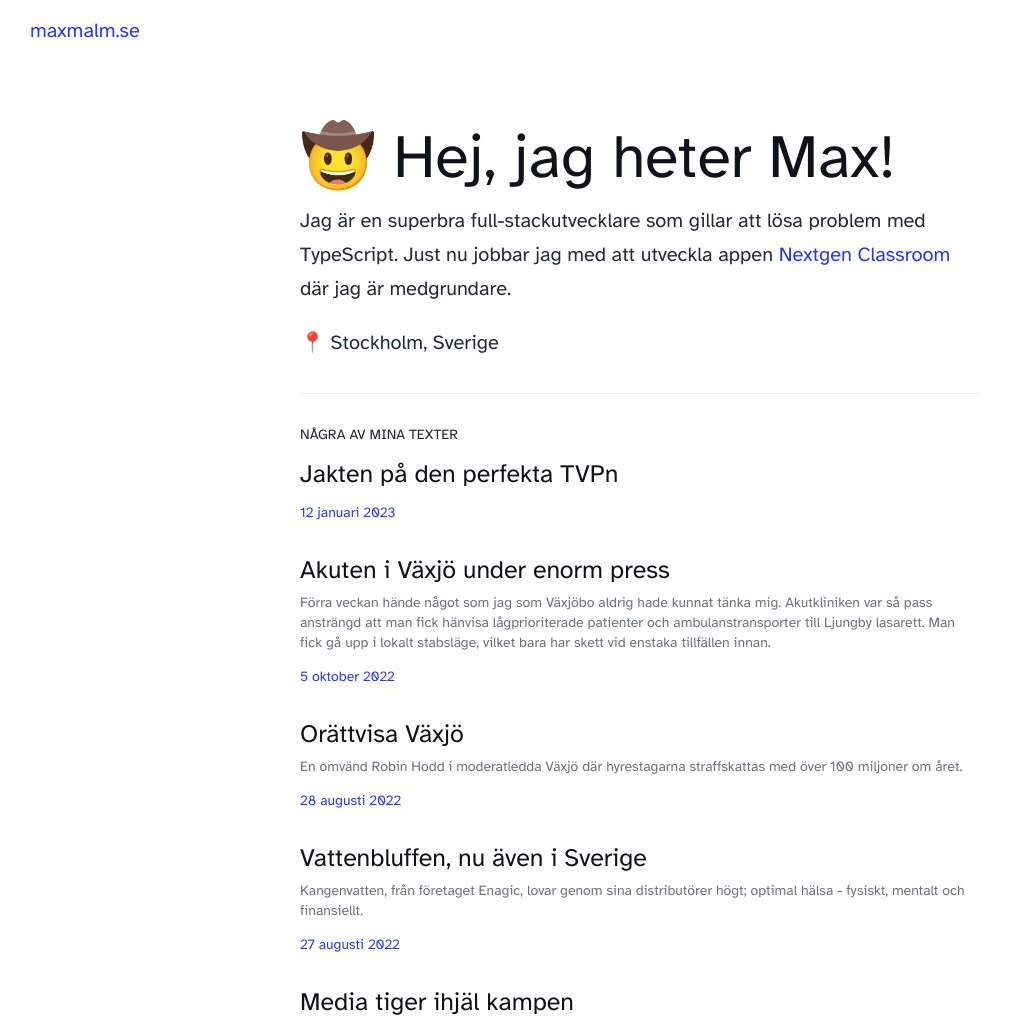
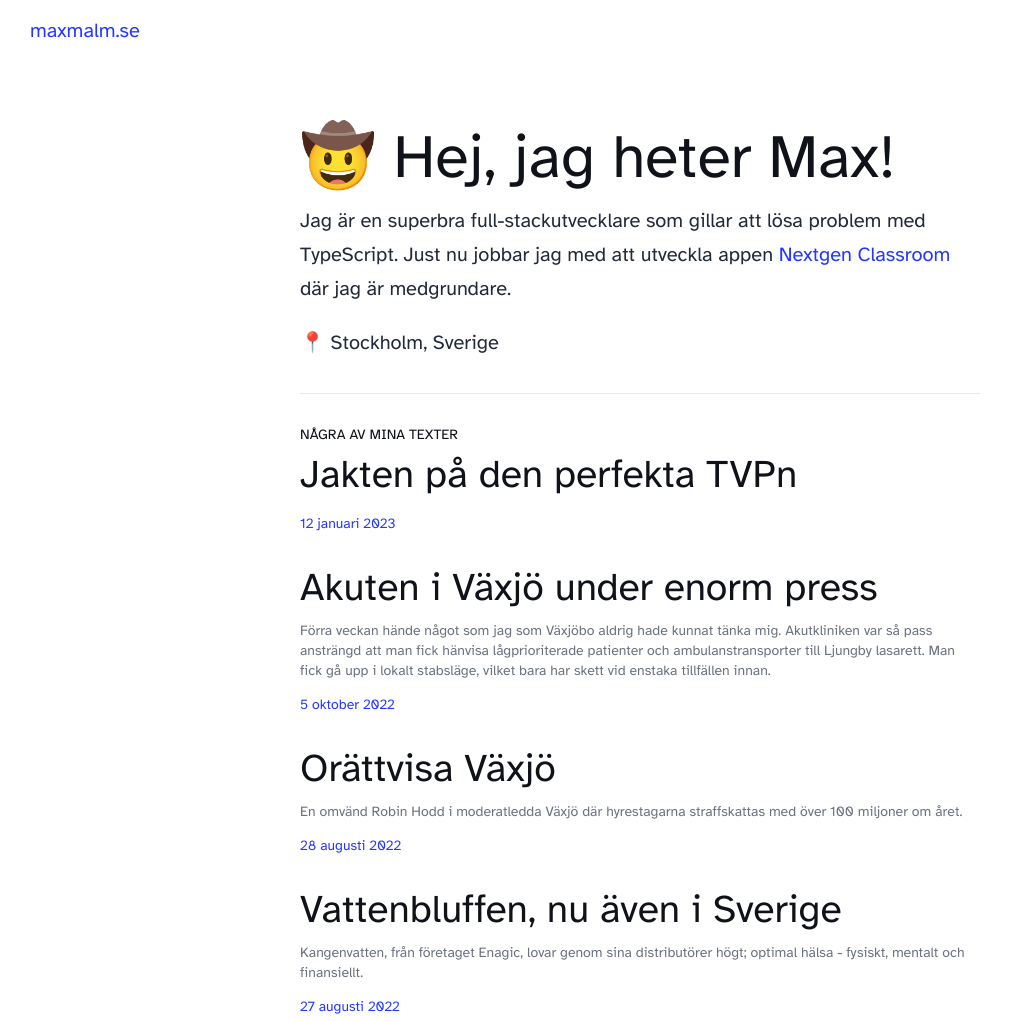
Before and after one commit to benjick/maxmalm-blog, an Astro site: page / in a window 1280 px wide. Shown: the top 1021 px of the page, without its empty margins (0-1012 px from the left). Built offline with nearby package versions, Linux system fonts and the light colour scheme; Astro itself is replaced by a stand-in of ours.

Commit message:
fix heading order

```diff
--- a/src/pages/index.astro
+++ b/src/pages/index.astro
@@ -30,13 +30,13 @@ const posts = (await getCollection("blog"))
       <p>📍 Stockholm, Sverige</p>
       <hr class="my-8" />
       <div class="container mx-auto">
-        <p class="text-sm uppercase">Några av mina texter</p>
+        <h2 class="text-sm uppercase">Några av mina texter</h2>
         <ul class="space-y-8">
           {
             posts.map((post) => (
               <li>
                 <a href={`/${post.id}/`}>
-                  <h5 class="title">{post.data.title}</h5>
+                  <h3 class="title">{post.data.title}</h3>
                   <p class="text-sm text-gray-500">{post.data.description}</p>
                   <p class="date text-sm">
                     <FormattedDate date={post.data.date} />
```
